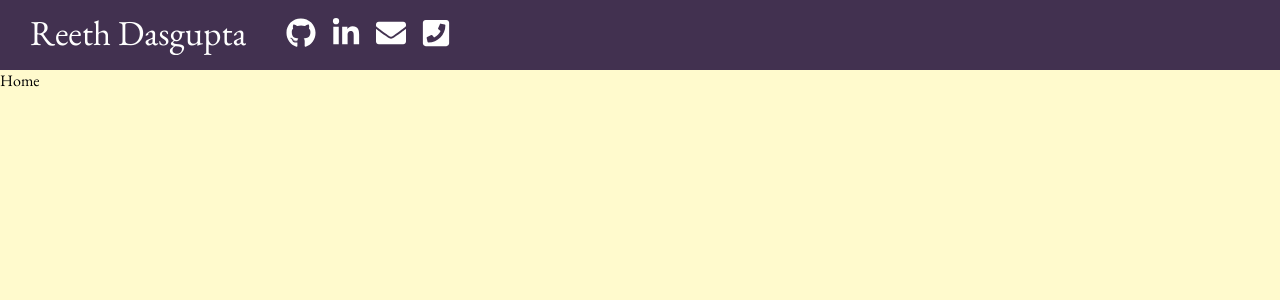
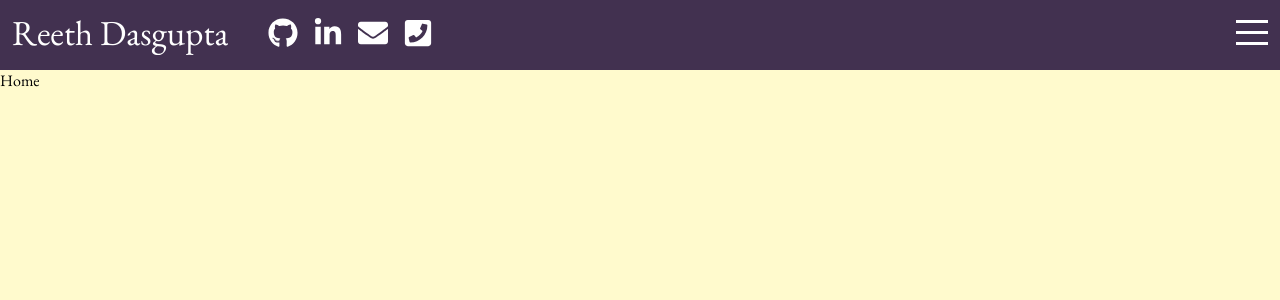
Before and after one commit to reethd/Reeth-Dasgupta-Portfolio, a React (Create React App) app: page / in a window 1280 px wide. Shown: the top 300 px of the page. Built offline with nearby package versions, Linux system fonts and the light colour scheme.

Commit message:
created functional nav menu

```diff
--- a/src/App.js
+++ b/src/App.js
@@ -4,12 +4,17 @@
 import Resume from "./components/resume/Resume";
 import Contact from "./components/contact/Contact";
 import Home from "./components/home/Home";
+import Menu from "./components/menu/Menu";
 import "./app.scss";
+import { useState } from "react";
 
 function App() {
+  const [menuOpen, setMenuOpen] = useState(false)
+
   return (
     <div className="app">
-      <Header />
+      <Header menuOpen={menuOpen} setMenuOpen={setMenuOpen}/>
+      <Menu menuOpen={menuOpen} setMenuOpen={setMenuOpen}/>
       <div className="sections">
         <Home />
         <About />
--- a/src/components/header/Header.jsx
+++ b/src/components/header/Header.jsx
@@ -2,9 +2,9 @@
 
 import { FaPhoneSquare, FaGithub, FaEnvelope, FaLinkedinIn } from 'react-icons/fa'
 
-export default function Header() {
+export default function Header({menuOpen, setMenuOpen}) {
   return (
-    <div className="header" id="header">
+    <div className={"header " + (menuOpen && "active")} id="header">
       <div className="wrapper">
         <div className="left">
           <h1>Reeth Dasgupta</h1>
@@ -15,7 +15,13 @@
             <FaPhoneSquare className="icon"/>
             </div>
         </div>
-        <div className="right"></div>
+        <div className="right">
+          <div className="hamburger" onClick={()=>setMenuOpen(!menuOpen)}>
+            <span className="line1"></span>
+            <span className="line2"></span>
+            <span className="line3"></span>
+          </div>
+        </div>
       </div>
     </div>
   )
--- a/src/components/header/header.scss
+++ b/src/components/header/header.scss
@@ -7,11 +7,27 @@
     color: white;
     position: fixed;
     top: 0;
-    z-index: 2;
+    z-index: 3;
+
+    &.active{
+        span {
+            &:first-child {
+                transform: rotate(45deg)
+            }
+
+            &:nth-child(2) {
+                opacity: 0;
+            }
+
+            &:last-child {
+                transform:rotate(-45deg)
+            }
+        }
+    }
 }
 
 .wrapper{
-    padding: 10px 30px;
+    padding: 10px 12px;
     display: flex;
     align-items: center;
     justify-content: space-between;
@@ -23,7 +39,7 @@
 
         h1{
             font-size: 35px;
-            font-weight: 100;
+            font-weight: 200;
             margin-right: 40px;
         }
 
@@ -37,4 +53,25 @@
             }
         }
     }
+
+    .right{
+
+        .hamburger{
+            display: flex;
+            flex-direction: column;
+            justify-content: space-between;
+            width: 32px;
+            height: 25px;
+            cursor: pointer;
+            span {
+                width: 100%;
+                height: 3px;
+                background-color: white;
+                transform-origin: left;
+                transition: all .5s ease;
+            }
+        }
+    }
+
+
 }
--- a/src/components/home/Home.jsx
+++ b/src/components/home/Home.jsx
@@ -2,6 +2,6 @@
 
 export default function Home() {
   return (
-    <div className="home"> Home</div>
+    <div className="home" id="home"> Home</div>
   )
 }
--- /dev/null
+++ b/src/components/menu/Menu.jsx
@@ -0,0 +1,25 @@
+import "./menu.scss";
+
+export default function Menu({ menuOpen, setMenuOpen }) {
+  return (
+    <div className={"menu " + (menuOpen && "active")}>
+      <ul>
+        <li onClick={() => setMenuOpen(false)}>
+          <a href="#home">Home</a>
+        </li>
+        <li onClick={() => setMenuOpen(false)}>
+          <a href="#about">About</a>
+        </li>
+        <li onClick={() => setMenuOpen(false)}>
+          <a href="#portfolio">Portfolio</a>
+        </li>
+        <li onClick={() => setMenuOpen(false)}>
+          <a href="#resume">Resume</a>
+        </li>
+        <li onClick={() => setMenuOpen(false)}>
+          <a href="#contact">Contact</a>
+        </li>
+      </ul>
+    </div>
+  );
+}
--- /dev/null
+++ b/src/components/menu/menu.scss
@@ -0,0 +1,47 @@
+@import "../../global.scss";
+
+.menu{
+    width: 200px;
+    height: 100vh;
+    background-color:  $mainColor;
+    position: fixed;
+    top: 0;
+    right: -200px;
+    z-index: 2;
+    display: flex;
+    flex-direction: column;
+    align-items: center;
+    // justify-content: center;
+    transition: all .5s ease;
+
+    &.active {
+        right: 0;
+    }
+
+    ul {
+        margin-top: 70px;
+        padding: 0;
+        list-style: none;
+        font-size: 30px;
+        font-weight: 200;
+        color: white;
+        width: 70%;
+
+
+        li {
+            margin-bottom: 20px;
+
+
+            a{
+                font-size: inherit;
+                color: inherit;
+                text-decoration: inherit;
+            }
+
+            &:hover{
+                font-weight: 600;
+            }
+        }
+    }
+
+}
```
